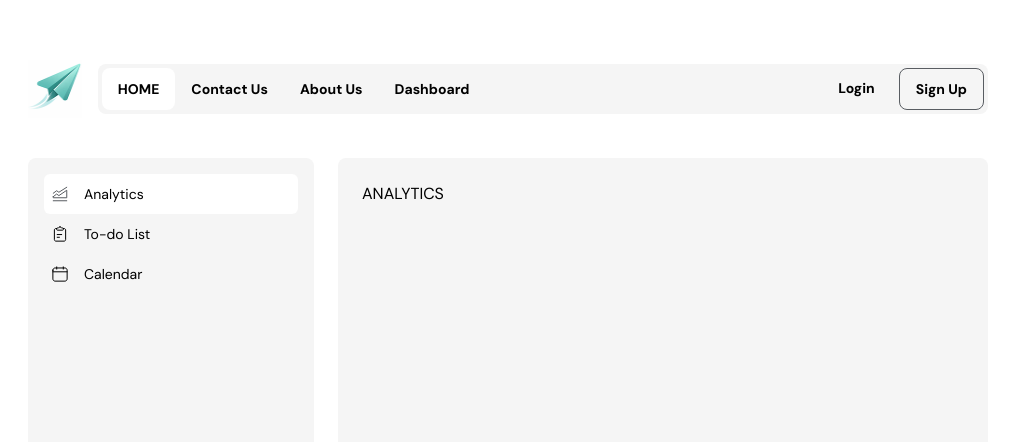
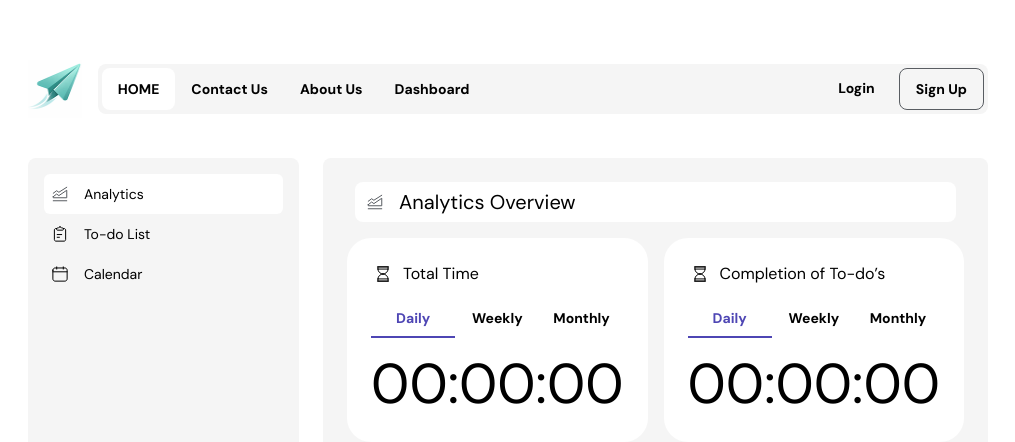
Before and after one commit to ahmtoz/HezarfApp, a React (Vite) app: page /dashboard in a window 1280 px wide. Shown: the top 442 px of the page, without its empty margins (132-1147 px from the left). Built offline with nearby package versions, Linux system fonts and the light colour scheme.

Commit message:
time analytics component added with style

```diff
--- /dev/null
+++ b/src/components/Dashboard/Time-Analytics.jsx
@@ -0,0 +1,26 @@
+import { useState } from "react";
+import TimeAnalyticsIcon from "../../assets/img/time-analytics-icon.svg";
+
+export default function TimeAnalytics({ flexWidth, title, time }) {
+
+    const [activeTime, setActiveTime] = useState("DAILY");
+
+    return (
+        <article className={`flex ${flexWidth} flex-col gap-3 p-6 bg-white rounded-3xl`}>
+            <header className="flex items-center gap-2">
+                <img src={TimeAnalyticsIcon} alt="" />
+                <h2>{title}</h2>
+            </header>
+            <section className="flex flex-col gap-3">
+                <div className="flex items-center">
+                    <button onClick={() => setActiveTime("DAILY")} className={`relative flex-1 text-sm leading-[24px] font-bold cursor-pointer py-2 transition-all duration-300 after:content-[''] after:absolute after:bottom-0 after:left-0 after:w-full after:h-0.5 after:bg-[#4E46B4] after:scale-x-0 after:transition-all after:origin-center after:duration-300 ${activeTime === "DAILY" ? "text-[#4E46B4] after:scale-x-100" : ""}`}>Daily</button>
+                    <button onClick={() => setActiveTime("WEEKLY")} className={`relative flex-1 text-sm leading-[24px] font-bold cursor-pointer py-2 transition-all duration-300 after:content-[''] after:absolute after:bottom-0 after:left-0 after:w-full after:h-0.5 after:bg-[#4E46B4] after:scale-x-0 after:transition-all after:origin-center after:duration-300 ${activeTime === "WEEKLY" ? "text-[#4E46B4] after:scale-x-100" : ""}`}>Weekly</button>
+                    <button onClick={() => setActiveTime("MONTHLY")} className={`relative flex-1 text-sm leading-[24px] font-bold cursor-pointer py-2 transition-all duration-300 after:content-[''] after:absolute after:bottom-0 after:left-0 after:w-full after:h-0.5 after:bg-[#4E46B4] after:scale-x-0 after:transition-all after:origin-center after:duration-300 ${activeTime === "MONTHLY" ? "text-[#4E46B4] after:scale-x-100" : ""}`}>Monthly</button>
+                </div>
+                <div className="flex items-center">
+                    <p className="text-[56px] leading-[68px] text-black">{time}</p>
+                </div>
+            </section>
+        </article>
+    )
+}
--- a/src/components/Navbar.jsx
+++ b/src/components/Navbar.jsx
@@ -8,7 +8,7 @@ function Navbar() {
     const toggleMenu = () => setShowMenu(!showMenu);
 
     return (
-        <nav className="flex md:justify-start justify-between gap-4 items-center w-full md:pt-15 md:px-40 pt-5 px-5 bg-white mx-auto" style={{ maxWidth: "1440px" }}>
+        <nav className="flex md:justify-start justify-between gap-4 items-center w-full pt-5 md:pt-15 px-5 md:px-10 lg:px-40 bg-white mx-auto" style={{ maxWidth: "1440px" }}>
             <div>
                 <Link to="/">
                     <img
--- a/src/pages/Dashboard.jsx
+++ b/src/pages/Dashboard.jsx
@@ -1,31 +1,32 @@
 import React, { useState } from 'react';
+import TimeAnalytics from '../components/Dashboard/Time-Analytics';
 import AsideTabAnalytics from '../assets/img/aside-tab-analytics.svg';
 import AsideTabTodo from '../assets/img/aside-tab-todo.svg';
 import AsideTabCalendar from '../assets/img/aside-tab-calendar.svg';
 
 export default function Dashboard() {
 
-    const [activeTab, setActiveTab] = useState("ANALYTICS");
+    const [activeTab, setActiveTab] = useState("Analytics");
 
     return (
-        <main className="flex gap-6 mx-auto pt-10 pb-12 px-5 md:px-40" style={{ maxWidth: "1440px", height: "calc(100vh - 118px)" }}>
+        <main className="flex gap-6 mx-auto pt-10 pb-12 px-5 md:px-10 lg:px-40" style={{ maxWidth: "1440px", height: "calc(100vh - 118px)" }}>
             <aside className="flex flex-col gap-6 w-[286px] h-full p-4 bg-[#F5F5F5] rounded-lg">
                 <div>
                     <ul>
                         <li>
-                            <a href="#" onClick={() => setActiveTab("ANALYTICS")} className={`flex items-center gap-3 text-sm leading-[24px] py-2 px-1 border-none rounded-md w-full cursor-pointer ${activeTab === "ANALYTICS" ? "bg-white" : ""}`}>
+                            <a href="#" onClick={() => setActiveTab("Analytics")} className={`flex items-center gap-3 text-sm leading-[24px] py-2 px-1 border-none rounded-md w-full cursor-pointer ${activeTab === "Analytics" ? "bg-white" : ""}`}>
                                 <img src={AsideTabAnalytics} className='w-6 h-6' alt="Analytics" />
                                 <span>Analytics</span>
                             </a>
                         </li>
                         <li>
-                            <a href="#" onClick={() => setActiveTab("TO-DO")} className={`flex items-center gap-3 text-sm leading-[24px] py-2 px-1 border-none rounded-md w-full cursor-pointer ${activeTab === "TO-DO" ? "bg-white" : ""}`}>
+                            <a href="#" onClick={() => setActiveTab("To-do List")} className={`flex items-center gap-3 text-sm leading-[24px] py-2 px-1 border-none rounded-md w-full cursor-pointer ${activeTab === "To-do List" ? "bg-white" : ""}`}>
                                 <img src={AsideTabTodo} className='w-6 h-6' alt="To-do List" />
                                 <span>To-do List</span>
                             </a>
                         </li>
                         <li>
-                            <a href="#" onClick={() => setActiveTab("CALENDAR")} className={`flex items-center gap-3 text-sm leading-[24px] py-2 px-1 border-none rounded-md w-full cursor-pointer ${activeTab === "CALENDAR" ? "bg-white" : ""}`}>
+                            <a href="#" onClick={() => setActiveTab("Calendar")} className={`flex items-center gap-3 text-sm leading-[24px] py-2 px-1 border-none rounded-md w-full cursor-pointer ${activeTab === "Calendar" ? "bg-white" : ""}`}>
                                 <img src={AsideTabCalendar} className='w-6 h-6' alt="Calendar" />
                                 <span>Calendar</span>
                             </a>
@@ -34,8 +35,15 @@ export default function Dashboard() {
                 </div>
             </aside>
             <section className="flex-1 p-6 bg-[#F5F5F5] rounded-lg">
-                <div>
-                    <h1>{activeTab}</h1>
+                <div className="flex flex-col gap-4">
+                    <div className='flex items-center gap-3 bg-white rounded-lg p-2 mx-2'>
+                        <img src={activeTab === "Analytics" ? AsideTabAnalytics : activeTab === "To-do List" ? AsideTabTodo : AsideTabCalendar} alt="" />
+                        <h1 className='text-xl leading-[24px] text-black'>{activeTab} Overview</h1>
+                    </div>
+                    <div className='flex gap-4'>
+                        <TimeAnalytics title="Total Time" time="00:00:00" />
+                        <TimeAnalytics flexWidth="flex-1" title="Completion of To-do’s" time="00:00:00" />
+                    </div>
                 </div>
             </section>
         </main>
```
Also changed, not shown: src/assets/img/time-analytics-icon.svg (added).
